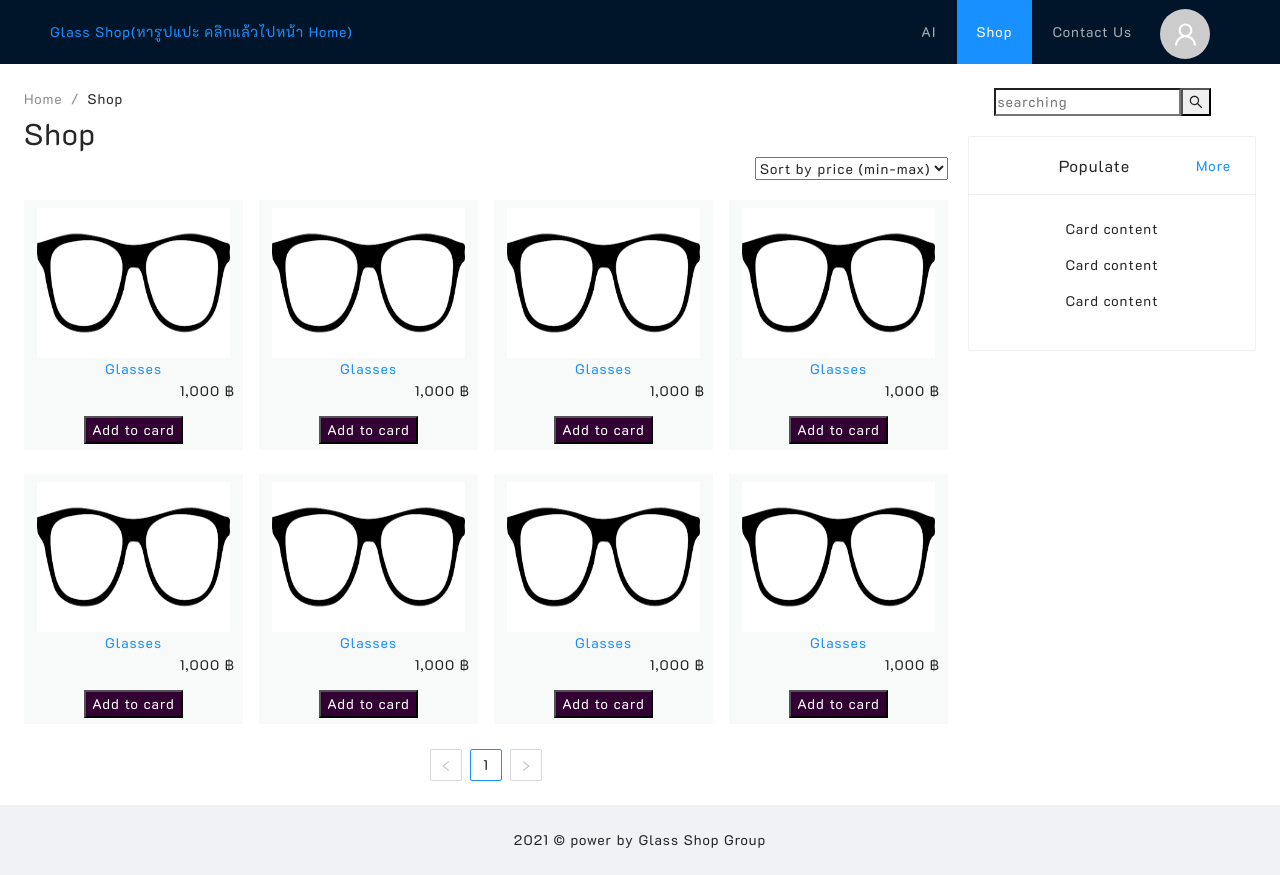
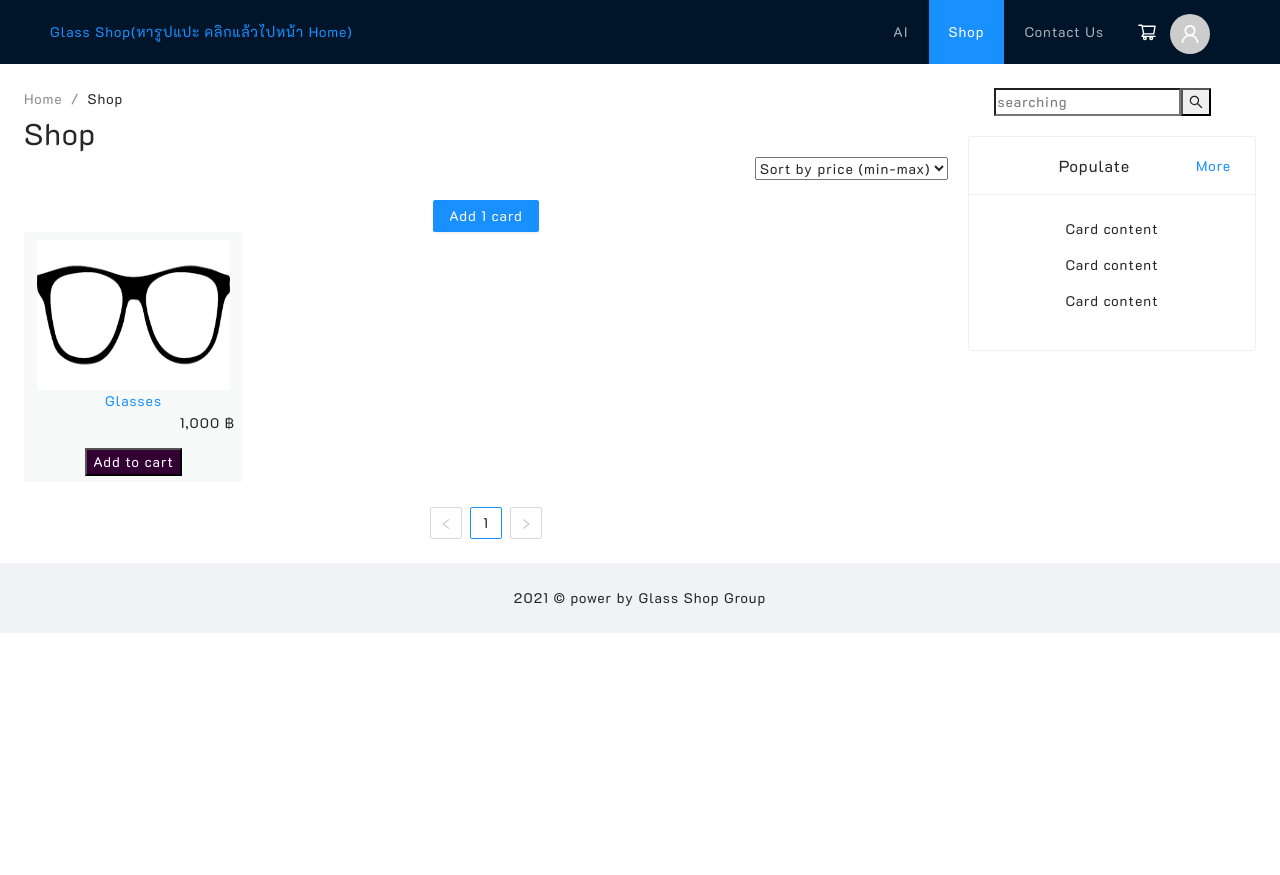
Before and after one commit to prkpwm/glasses_shop, a React (Create React App) app in the folder Client/my-app/: page /GlassShop/Shopping in a window 1280 px wide. After the commit the page ends 800 px from the top, so only its background shows below. Built offline with nearby package versions, Linux system fonts and the light colour scheme.

Commit message:
update genitem

```diff
--- a/Client/my-app/src/App.js
+++ b/Client/my-app/src/App.js
@@ -9,9 +9,10 @@ import AIhome from "./components/pages/AI/AIhome.js";
 import Home from "./components/pages/Home/Home";
 import ShopHome from "./components/pages/Shop/ShopHome";
 import ContactusHome from "./components/pages/Contactus/ContactusHome";
-import { Layout, Row, Col, Avatar, Space, Menu, Dropdown } from "antd";
+import Mycarthome from "./components/pages/Mycart/Mycarthome";
+import { Layout, Row, Col, Avatar, Space, Menu, Dropdown, Card, Button } from "antd";
 import { Link } from "react-router-dom";
-import { UserOutlined } from "@ant-design/icons";
+import { UserOutlined,ShoppingCartOutlined } from "@ant-design/icons";
 const { Header, Footer, Sider, Content } = Layout;
 
 const menu = (
@@ -46,10 +47,16 @@ function App() {
                     <HeaderMenu />
                   </Col>
                   <Col>
+                  <Space>
+                  <Link to="/GlassShop/Mycart">
+                  <Avatar shape="square"  style={{color:"white",backgroundColor:"transparent"}}
+                  icon={ < ShoppingCartOutlined style={{fontSize:20}}/>} size={30} />
+
+                    </Link>
                     <Dropdown overlay={localStorage.getItem('userdata')?menu1:menu} trigger={["click"]}
                       >
                       <a onClick={(e) => e.preventDefault()}>
-                        <Avatar icon={<UserOutlined />} size={50} />
+                        <Avatar icon={<UserOutlined />} size={40} />
                         <span
                           style={{
                             padding: 10,
@@ -60,6 +67,7 @@ function App() {
                         </span>
                       </a>
                     </Dropdown>
+                    </Space>
                   </Col>
                 </Space>
               </Row>
@@ -83,6 +91,7 @@ function App() {
             <Route exact path="/GlassShop/Home" component={Home} />
             <Route exact path="/GlassShop/Shopping" component={ShopHome} />
             <Route exact path="/GlassShop/Contact" component={ContactusHome} />
+            <Route exact path="/GlassShop/Mycart" component={Mycarthome} />
           </div>
         </Content>
         <Footer style={{ textAlign: "center" }}>
--- /dev/null
+++ b/Client/my-app/src/components/pages/Mycart/Mycarthome.js
@@ -0,0 +1,11 @@
+import React from 'react'
+
+function Mycarthome() {
+    return (
+        <div>
+            Mycart
+        </div>
+    )
+}
+
+export default Mycarthome
--- a/Client/my-app/src/components/pages/Shop/GenItem.js
+++ b/Client/my-app/src/components/pages/Shop/GenItem.js
@@ -1,84 +1,51 @@
-import React from 'react'
-import { Row, Col } from 'antd'
-const style = { background: '#F8F9F9', padding: '8px 8px', height: '250px' };
-const fontRight = { textAlign: 'right' }
-const blue = { textAlign: 'right', backgroundColor: '#330033', color: '#FFFFFF' }
+import React, { useState, useEffect } from "react";
+import { Row, Col, Button, Card } from "antd";
+const style = { background: "#F8F9F9", padding: "8px 8px", height: "250px" };
+const fontRight = { textAlign: "right" };
+const blue = {
+  textAlign: "right",
+  backgroundColor: "#330033",
+  color: "#FFFFFF",
+};
 
+var testcard =<Col className="gutter-row" span={6}>
+<div style={style} >
+  <img
+    src="http://localhost:3000/img/dumpGlasses.png"
+    alt="glasses!!"
+    width="95%"
+    height="150"
+  />
+  <br />
+  <a href="#">Glasses</a>
+  <p style={fontRight}>1,000 ฿</p>
+  <button type="button" style={blue}>
+    Add to cart
+  </button>
+</div>
+</Col>
 function GenItem() {
-    // var list="";
-    // for(var i=0;i<8;i++){
-    //     list+="<Col className=\"gutter-row\" span={6}><div style={style}>col-6</div></Col>"
-    // }
-    // var template = document.createElement('template');
-    // list = list.trim();
-    // template.innerHTML(list);
-    return (<Row gutter={[16, 24]}>
-        <Col className="gutter-row" span={6}>
-            <div style={style}>
-                <img src='http://localhost:3000/img/dumpGlasses.png' alt="glasses!!" width="95%" height="150" /><br />
-                <a href="#" >Glasses</a>
-                <p style={fontRight}>1,000 ฿</p>
-                <button type="button" style={blue} >Add to card</button>
-            </div>
-        </Col>
-        <Col className="gutter-row" span={6}>
-            <div style={style}>
-                <img src='http://localhost:3000/img/dumpGlasses.png' alt="glasses!!" width="95%" height="150" /><br />
-                <a href="#" >Glasses</a>
-                <p style={fontRight}>1,000 ฿</p>
-                <button type="button" style={blue} >Add to card</button>
-            </div>
-        </Col>
-        <Col className="gutter-row" span={6}>
-            <div style={style}>
-                <img src='http://localhost:3000/img/dumpGlasses.png' alt="glasses!!" width="95%" height="150" /><br />
-                <a href="#" >Glasses</a>
-                <p style={fontRight}>1,000 ฿</p>
-                <button type="button" style={blue} >Add to card</button>
-            </div>
-        </Col>
-        <Col className="gutter-row" span={6}>
-            <div style={style}>
-                <img src='http://localhost:3000/img/dumpGlasses.png' alt="glasses!!" width="95%" height="150" /><br />
-                <a href="#" >Glasses</a>
-                <p style={fontRight}>1,000 ฿</p>
-                <button type="button" style={blue} >Add to card</button>
-            </div>
-        </Col>
-        <Col className="gutter-row" span={6}>
-            <div style={style}>
-                <img src='http://localhost:3000/img/dumpGlasses.png' alt="glasses!!" width="95%" height="150" /><br />
-                <a href="#" >Glasses</a>
-                <p style={fontRight}>1,000 ฿</p>
-                <button type="button" style={blue} >Add to card</button>
-            </div>
-        </Col>
-        <Col className="gutter-row" span={6}>
-            <div style={style}>
-                <img src='http://localhost:3000/img/dumpGlasses.png' alt="glasses!!" width="95%" height="150" /><br />
-                <a href="#" >Glasses</a>
-                <p style={fontRight}>1,000 ฿</p>
-                <button type="button" style={blue} >Add to card</button>
-            </div>
-        </Col>
-        <Col className="gutter-row" span={6}>
-            <div style={style}>
-                <img src='http://localhost:3000/img/dumpGlasses.png' alt="glasses!!" width="95%" height="150" /><br />
-                <a href="#" >Glasses</a>
-                <p style={fontRight}>1,000 ฿</p>
-                <button type="button" style={blue} >Add to card</button>
-            </div>
-        </Col>
-        <Col className="gutter-row" span={6}>
-            <div style={style}>
-                <img src='http://localhost:3000/img/dumpGlasses.png' alt="glasses!!" width="95%" height="150" /><br />
-                <a href="#" >Glasses</a>
-                <p style={fontRight}>1,000 ฿</p>
-                <button type="button" style={blue} >Add to card</button>
-            </div>
-        </Col>
-    </Row>);
+  const [allcard, setallcard] = useState([testcard]);
+  const addcard = () => {
+    let card = [...allcard];
+    card.push(testcard);
+    setallcard(card);
+    console.log(allcard);
+  };
+  useEffect(() => {
+    let card = allcard;
+    setallcard(card);
+ }, [allcard])
+  return (
+    <div>
+      <Button type="primary" onClick={() => {addcard();}}>
+        Add 1 card
+      </Button>
+      <Row gutter={[16, 24]}>
+          {allcard}
+          </Row>
+    </div>
+  );
 }
 
-
-export default GenItem
+export default GenItem;
--- a/Client/my-app/src/components/pages/Shop/ShopHome.js
+++ b/Client/my-app/src/components/pages/Shop/ShopHome.js
@@ -1,4 +1,4 @@
-import React from 'react'
+import React from "react";
 import { Row, Col, Breadcrumb ,Card} from 'antd';
 import { SearchOutlined } from '@ant-design/icons';
 import GenItem from './GenItem'
```
